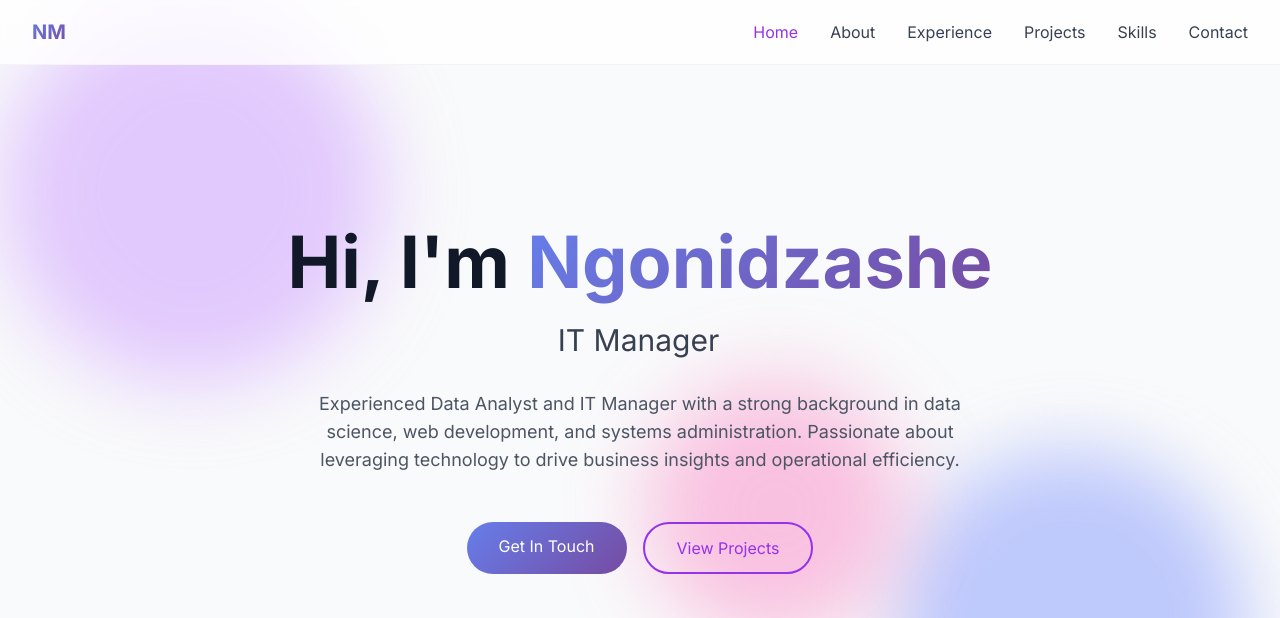
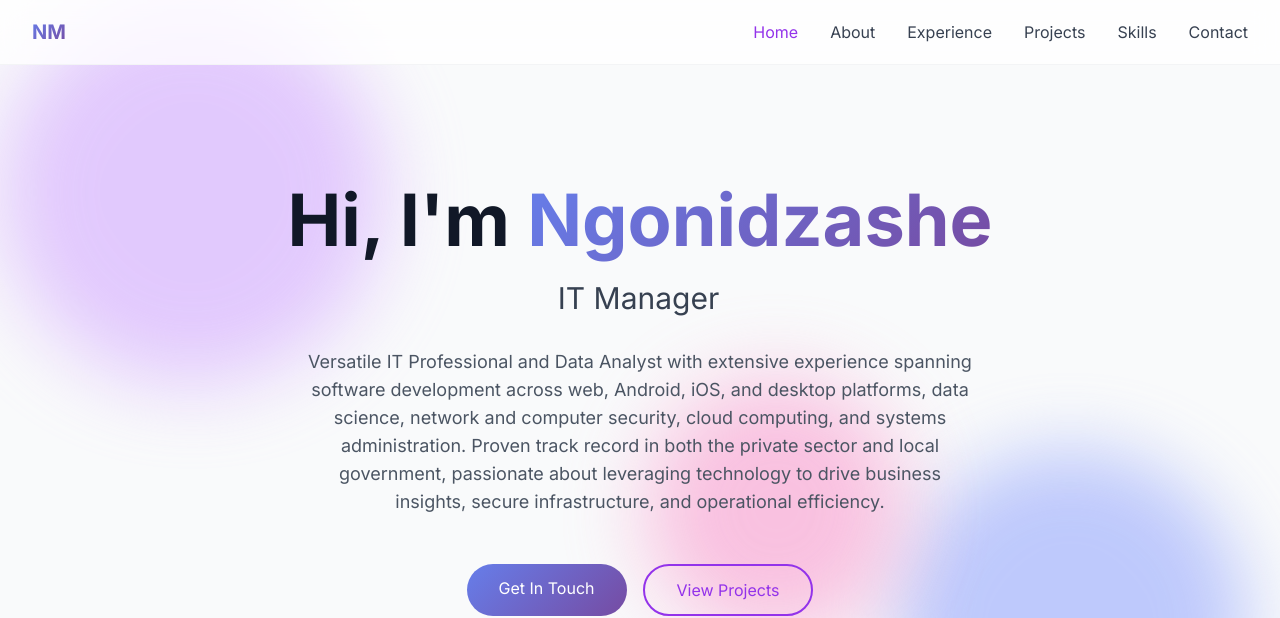
Before and after one commit to nmuzanenhamo/profile, a website: page index.html in a window 1280 px wide. Shown: the top 618 px of the page. Drawn offline with nearby package versions, Linux system fonts and the light colour scheme.

Commit message:
Improve hero paragraph: broaden to software dev, security, cloud, and government experience

```diff
--- a/index.html
+++ b/index.html
@@ -196,7 +196,7 @@
                 <span id="typing-text" class="typing-effect"></span>
             </div>
             <p class="text-base sm:text-lg text-gray-600 mb-8 sm:mb-12 max-w-2xl mx-auto fade-in stagger-3">
-                Experienced Data Analyst and IT Manager with a strong background in data science, web development, and systems administration. Passionate about leveraging technology to drive business insights and operational efficiency.
+                Versatile IT Professional and Data Analyst with extensive experience spanning software development across web, Android, iOS, and desktop platforms, data science, network and computer security, cloud computing, and systems administration. Proven track record in both the private sector and local government, passionate about leveraging technology to drive business insights, secure infrastructure, and operational efficiency.
             </p>
             <div class="flex flex-col sm:flex-row gap-4 justify-center fade-in stagger-4">
                 <a href="#contact" class="px-8 py-3 hero-gradient text-white rounded-full hover:shadow-lg transition-all duration-300 transform hover:scale-105">
```
